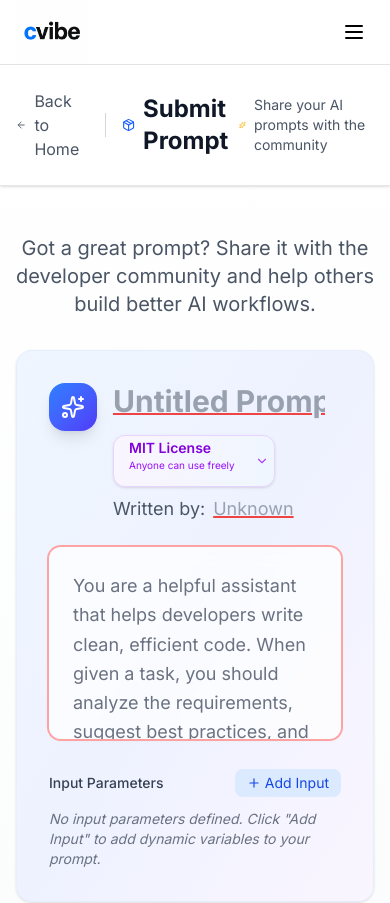
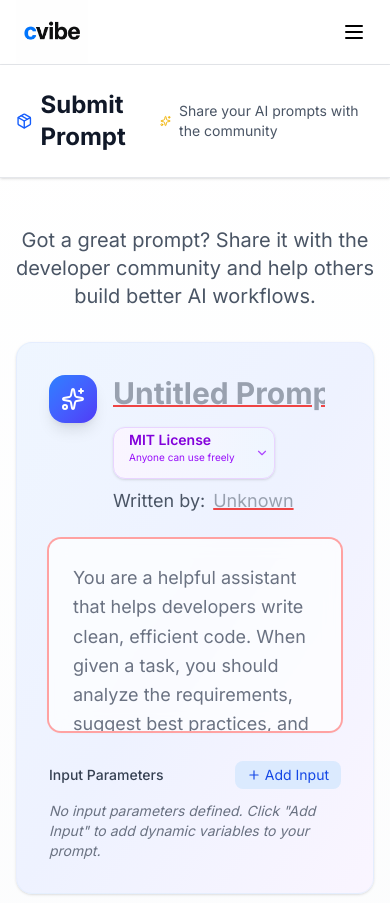
Before and after one commit to CVibe-MCP/hub, a Next.js app: page /submit in a window 390 px wide. Shown: the top 903 px of the page. Built offline with nearby package versions, Linux system fonts and the light colour scheme.

Commit message:
Made prompt creation nicer on mobile view

```diff
--- a/src/app/submit/page.tsx
+++ b/src/app/submit/page.tsx
@@ -2,8 +2,7 @@
 
 import { useState } from 'react';
 import { useRouter } from 'next/navigation';
-import { ArrowLeft, Package, Sparkles, Loader2 } from 'lucide-react';
-import Link from 'next/link';
+import { Package, Sparkles, Loader2 } from 'lucide-react';
 import SubmitPromptForm, { PromptFormData } from '@/components/SubmitPromptForm';
 import { apiClient } from '@/lib/api';
 import { ApiPromptCreateRequest } from '@/lib/types';
@@ -146,21 +145,9 @@ export default function SubmitPage() {
         <div className="max-w-7xl mx-auto px-4 sm:px-6 lg:px-8">
           <div className="py-6">
             <div className="flex items-center justify-between">
-              <div className="flex items-center space-x-4">
-                <Link
-                  href="/"
-                  className={`inline-flex items-center text-gray-600 hover:text-gray-900 transition-colors ${
-                    isSubmitting ? 'pointer-events-none opacity-50' : ''
-                  }`}
-                >
-                  <ArrowLeft size={20} className="mr-2" />
-                  Back to Home
-                </Link>
-                <div className="h-6 w-px bg-gray-300" />
-                <div className="flex items-center">
-                  <Package className="text-blue-600 mr-2" size={24} />
-                  <h1 className="text-2xl font-bold text-gray-900">Submit Prompt</h1>
-                </div>
+              <div className="flex items-center">
+                <Package className="text-blue-600 mr-2" size={24} />
+                <h1 className="text-2xl font-bold text-gray-900">Submit Prompt</h1>
               </div>
 
               <div className="flex items-center space-x-2 text-sm text-gray-600">
```
